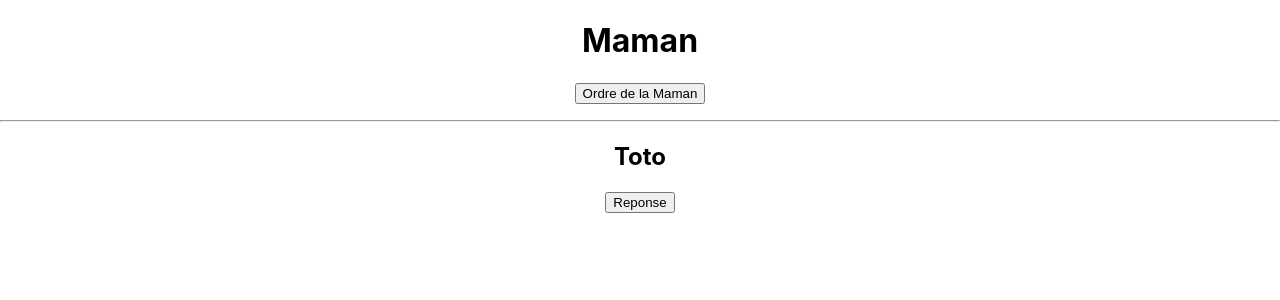
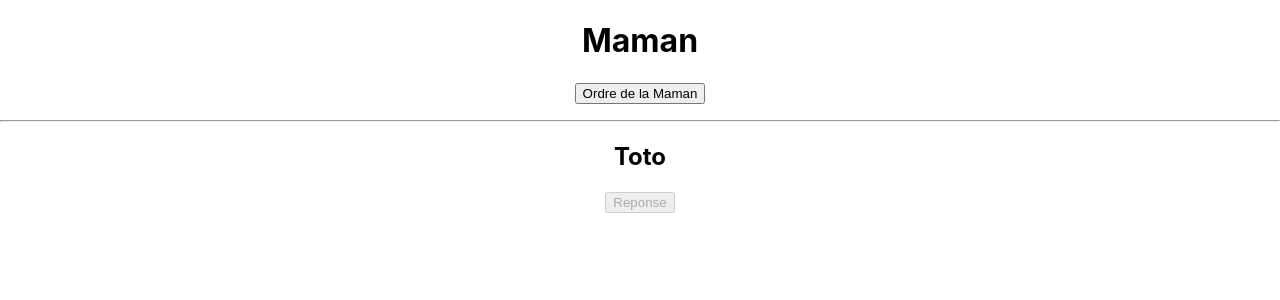
Before and after one commit to abdoulkarim22/MessageMaman, a React (Create React App) app: page / in a window 1280 px wide. Shown: the top 300 px of the page. Built offline with nearby package versions, Linux system fonts and the light colour scheme.

Commit message:
add coditons

```diff
--- a/src/components/maman.jsx
+++ b/src/components/maman.jsx
@@ -21,7 +21,7 @@ render(){
                 <p>{this.state.messageMaman}</p>
             <hr />
 
-            <Toto/>
+            <Toto lestate={this.state}/>
 
 
         </div>
--- a/src/components/toto.jsx
+++ b/src/components/toto.jsx
@@ -1,10 +1,15 @@
 import React from "react";
 
-const Toto = () =>{
+
+
+const Toto = (props) =>{
+
+const reponseToto = props.lestate.messageMaman !== null ? (<button>Reponse</button>) : (<button disabled>Reponse</button>)
+
   return(
     <div>
         <h2>Toto</h2>
-        <button>Reponse</button>
+       {reponseToto}
     </div>
   )
 }
```
